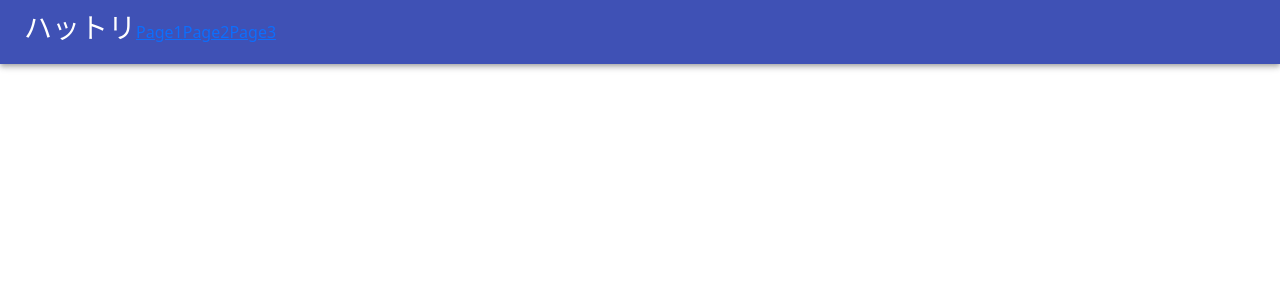
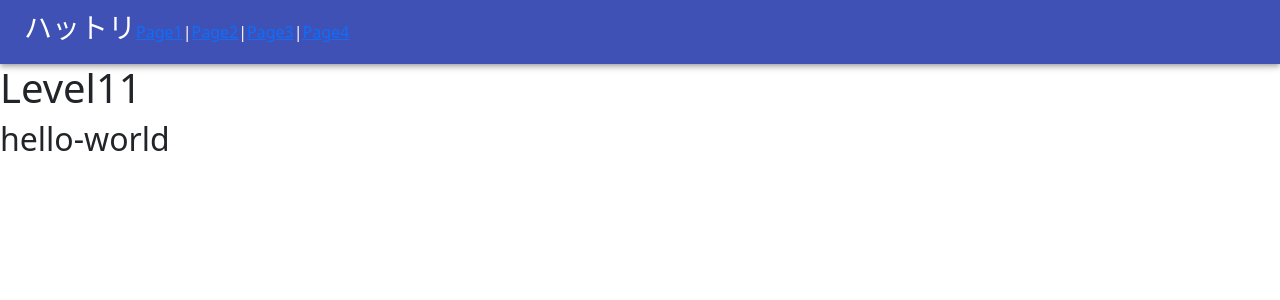
Before and after one commit to Hattori-Takuma/deploy_app_takuma, a React (Create React App) app: page /Page4/hello-world in a window 1280 px wide. Shown: the top 300 px of the page. Built offline with nearby package versions, Linux system fonts and the light colour scheme.

Commit message:
level 11

```diff
--- a/src/App.js
+++ b/src/App.js
@@ -4,9 +4,8 @@ import { BrowserRouter as Router, Route, Switch } from
 import Page2 from './pages/Page2'
 import Page1 from './pages/Page1'
 import Page3 from './pages/Page3'
+import Page4 from './pages/Page4'
 import Header from './components/Header'
-
-
 
 function App() {
   return (
@@ -16,13 +15,10 @@ function App() {
         <Route exact path='/' component={Page1} />
         <Route exact path='/Page2' component={Page2} />
         <Route exact path='/Page3' component={Page3} />
+        <Route exact path='/Page4/:param' component={Page4} />
       </Switch>
     </Router>
   );
 }
 
-
-
-
-
 export default App;
--- a/src/components/Header.js
+++ b/src/components/Header.js
@@ -8,12 +8,12 @@ const Header = () => {
       <Toolbar>
         <h3>ハットリ</h3>
         <Link to="/">Page1</Link>
+        |
         <Link to="Page2">Page2</Link>
+        |
         <Link to="Page3">Page3</Link>
-
-
-
-
+        |
+        <Link to="Page4/hello-world">Page4</Link>
       </Toolbar>
     </AppBar>
   );
--- /dev/null
+++ b/src/pages/Page4.js
@@ -0,0 +1,16 @@
+import React, { useEffect, useState } from 'react'
+import 'bootstrap/dist/css/bootstrap.min.css'
+import {useParams} from 'react-router-dom'
+
+const Page3 = () => {
+  const params = useParams()
+  console.log("🚀 ~ file: Page4.js ~ line 7 ~ Page3 ~ params", params)
+  return (
+    <div>
+      <h1>Level11</h1>
+      <h2>{params.param}</h2>
+    </div>
+  )
+}
+
+export default Page3
```
Also changed, not shown: src/pages/Page3.js (+1 -21 lines).
